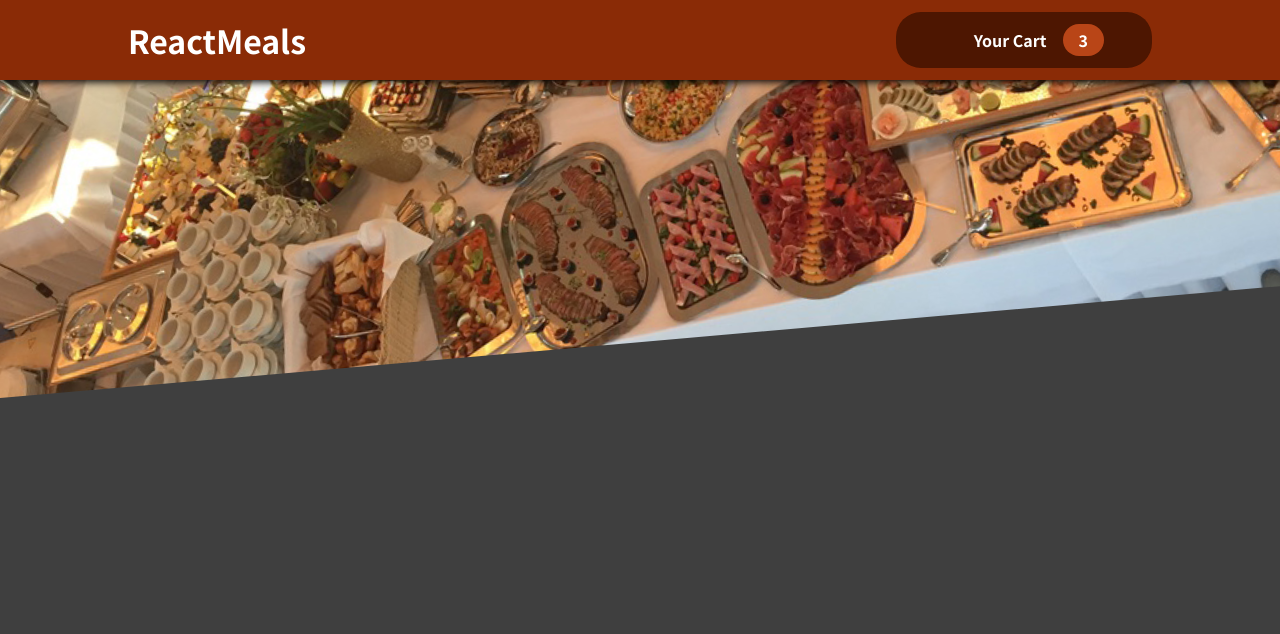
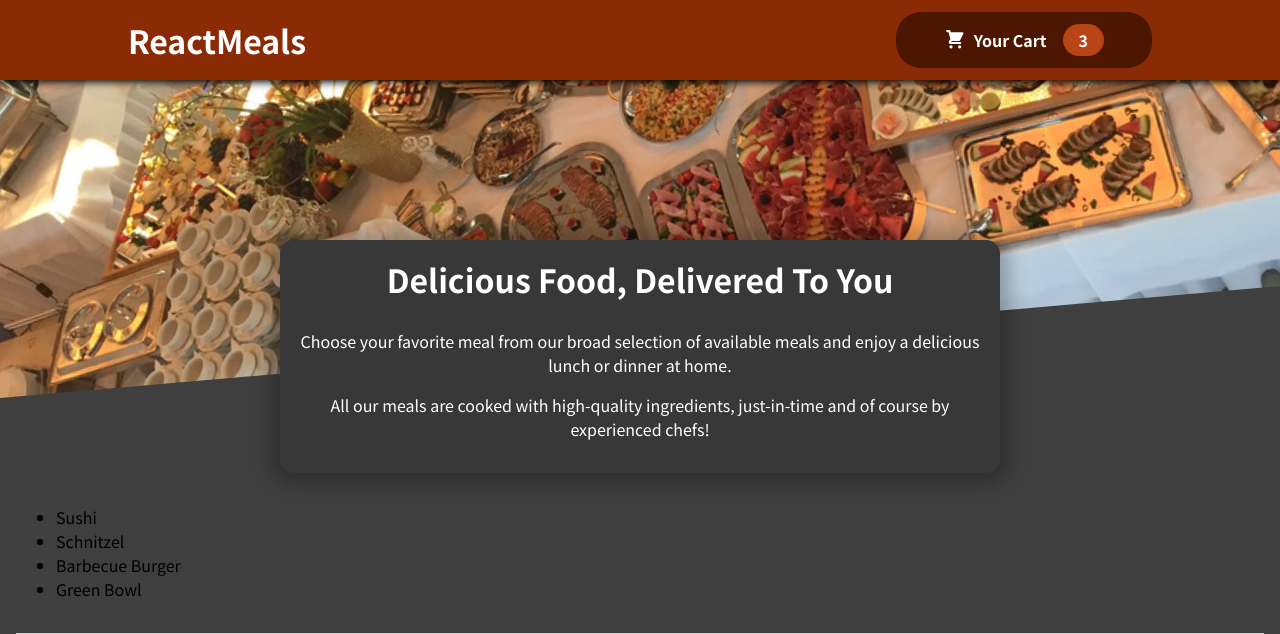
Before and after one commit to Taofeeq-akin/React-Guard, a React (Create React App) app: page / in a window 1280 px wide. Shown: the top 634 px of the page. Built offline with nearby package versions, Linux system fonts and the light colour scheme.

Commit message:
Display mael summay and also map through dumy data

```diff
--- a/src/App.js
+++ b/src/App.js
@@ -1,10 +1,13 @@
 import React from "react";
+
 import Header from "./Components/Layout/Header";
+import Meals from "./Components/Meals/Meals";
 
 function App() {
   return (
     <React.Fragment>
       <Header />
+      <Meals />
     </React.Fragment>
   );
 }
--- /dev/null
+++ b/src/Components/Cart/Carticon.jsx
@@ -0,0 +1,13 @@
+const CartIcon = () => {
+    return (
+      <svg
+        xmlns='http://www.w3.org/2000/svg'
+        viewBox='0 0 20 20'
+        fill='currentColor'
+      >
+        <path d='M3 1a1 1 0 000 2h1.22l.305 1.222a.997.997 0 00.01.042l1.358 5.43-.893.892C3.74 11.846 4.632 14 6.414 14H15a1 1 0 000-2H6.414l1-1H14a1 1 0 00.894-.553l3-6A1 1 0 0017 3H6.28l-.31-1.243A1 1 0 005 1H3zM16 16.5a1.5 1.5 0 11-3 0 1.5 1.5 0 013 0zM6.5 18a1.5 1.5 0 100-3 1.5 1.5 0 000 3z' />
+      </svg>
+    );
+  };
+
+  export default CartIcon;
--- a/src/Components/Layout/HeaderCartBtn.jsx
+++ b/src/Components/Layout/HeaderCartBtn.jsx
@@ -1,9 +1,13 @@
 import classes from "./HeaderCartBtn.module.css";
+
+import CartIcon from "../Cart/Carticon";
 
 const HeaderCartBtn = (props) => {
   return (
     <button className={classes["button"]}>
-      <span className={classes.icon}> </span>
+      <span className={classes.icon}>
+        <CartIcon />
+      </span>
       <span>Your Cart</span>
       <span className={classes["badge"]}>3</span>
     </button>
--- /dev/null
+++ b/src/Components/Meals/AvailableMeals.jsx
@@ -0,0 +1,40 @@
+import classes from "./AvailableMeals.module.css";
+
+const DUMMY_MEALS = [
+  {
+    id: "m1",
+    name: "Sushi",
+    description: "Finest fish and veggies",
+    price: 22.99,
+  },
+  {
+    id: "m2",
+    name: "Schnitzel",
+    description: "A german specialty!",
+    price: 16.5,
+  },
+  {
+    id: "m3",
+    name: "Barbecue Burger",
+    description: "American, raw, meaty",
+    price: 12.99,
+  },
+  {
+    id: "m4",
+    name: "Green Bowl",
+    description: "Healthy...and green...",
+    price: 18.99,
+  },
+];
+
+const AvailableMeals = () => {
+    const mealsList = DUMMY_MEALS.map(meal => <li>{meal.name}</li> )
+
+    return <section className={classes.meal}>
+        <ul>
+            {mealsList}
+        </ul>
+    </section>
+};
+
+export default AvailableMeals;
--- /dev/null
+++ b/src/Components/Meals/AvailableMeals.module.css
@@ -0,0 +1,22 @@
+.meal {
+  display: flex;
+  justify-content: space-between;
+  margin: 1rem;
+  padding-bottom: 1rem;
+  border-bottom: 1px solid #ccc;
+}
+
+.meal h3 {
+  margin: 0 0 0.25rem 0;
+}
+
+.description {
+  font-style: italic;
+}
+
+.price {
+  margin-top: 0.25rem;
+  font-weight: bold;
+  color: #ad5502;
+  font-size: 1.25rem;
+}
--- /dev/null
+++ b/src/Components/Meals/Meals.jsx
@@ -0,0 +1,15 @@
+import React from "react";
+
+import AvailableMeals from "./AvailableMeals";
+import MealsSummary from "./mealsSummary";
+
+const Meals = () => {
+  return (
+    <React.Fragment>
+      <MealsSummary />
+      <AvailableMeals />
+    </React.Fragment>
+  );
+};
+
+export default Meals;
--- /dev/null
+++ b/src/Components/Meals/MealsSummary.module.css
@@ -0,0 +1,18 @@
+.summary {
+  text-align: center;
+  max-width: 45rem;
+  width: 90%;
+  margin: auto;
+  margin-top: -10rem;
+  position: relative;
+  background-color: #383838;
+  color: white;
+  border-radius: 14px;
+  padding: 1rem;
+  box-shadow: 0 1px 18px 10px rgba(0, 0, 0, 0.25);
+}
+
+.summary h2 {
+  font-size: 2rem;
+  margin-top: 0;
+}
--- /dev/null
+++ b/src/Components/Meals/mealsSummary.jsx
@@ -0,0 +1,19 @@
+import classes from "./MealsSummary.module.css";
+
+const MealsSummary = () => {
+  return (
+    <section className={classes.summary}>
+      <h2>Delicious Food, Delivered To You</h2>
+      <p>
+        Choose your favorite meal from our broad selection of available meals
+        and enjoy a delicious lunch or dinner at home.
+      </p>
+      <p>
+        All our meals are cooked with high-quality ingredients, just-in-time and
+        of course by experienced chefs!
+      </p>
+    </section>
+  );
+};
+
+export default MealsSummary;
```
